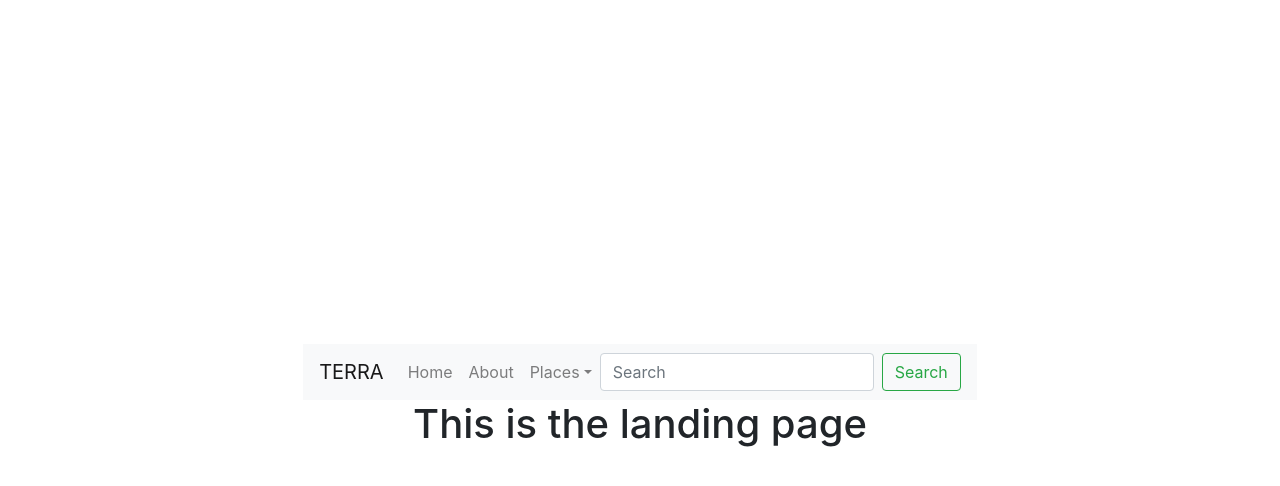
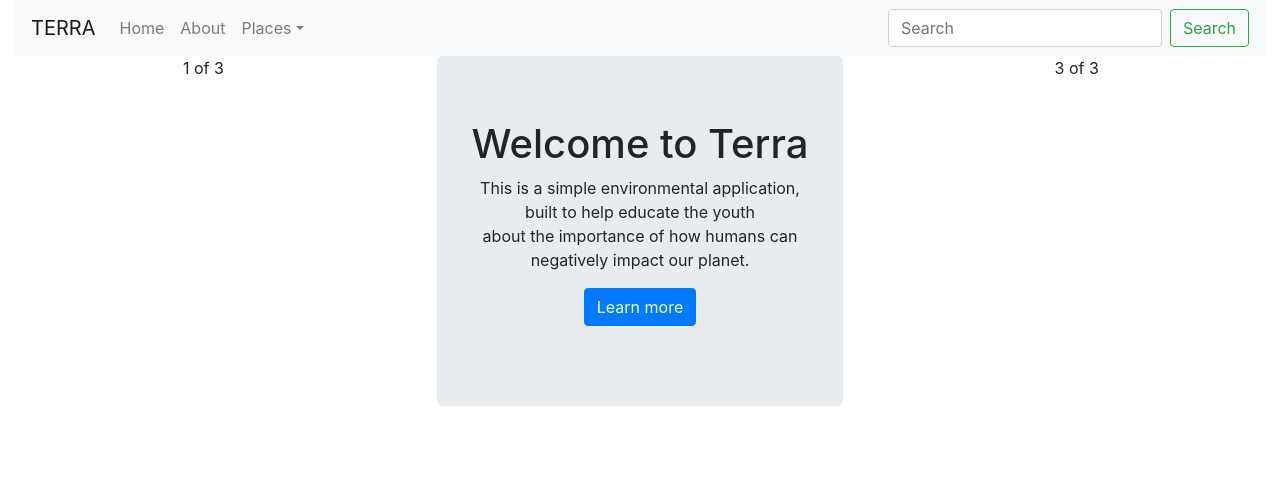
Before and after one commit to mdn102/terra, a Next.js app in the folder terra/: page / in a window 1280 px wide. Shown: the top 486 px of the page. Built offline with nearby package versions, Linux system fonts and the light colour scheme.

Commit message:
Changed layout, created userInterface component

```diff
--- /dev/null
+++ b/terra/components/UserInterface.js
@@ -0,0 +1,37 @@
+import React from 'react';
+import { Container, Row, Col, Jumbotron, Button } from 'react-bootstrap';
+
+const userInterface = () => {
+  return (
+    <div className="center">
+      <Row>
+        <Col>1 of 3</Col>
+        <Col>
+          <Jumbotron>
+            <div className="jumbo">
+              <h1>Welcome to Terra</h1>
+              <p>
+                This is a simple environmental application, built to help
+                educate the youth
+                <br />
+                about the importance of how humans can negatively impact our
+                planet.
+              </p>
+              <p>
+                <Button variant="primary">Learn more</Button>
+              </p>
+            </div>
+          </Jumbotron>
+        </Col>
+        <Col>3 of 3</Col>
+      </Row>
+      <style jsx>{`
+        .center {
+          text-align: center;
+        }
+      `}</style>
+    </div>
+  );
+};
+
+export default userInterface;
--- a/terra/pages/index.js
+++ b/terra/pages/index.js
@@ -1,12 +1,21 @@
-import Head from 'next/head'
-import styles from '../styles/Home.module.css'
-import Nav from '../components/Nav'
+import Head from 'next/head';
+import styles from '../styles/Home.module.css';
+import Nav from '../components/Nav';
+import UserInterface from '../components/UserInterface';
+import Jumbotron from 'react-bootstrap/Jumbotron';
+import Button from 'react-bootstrap/Button';
 
 export default function Home() {
   return (
-    <div className={styles.container}>
+    <div>
       <Nav />
-      <h1>This is the landing page</h1>
+      <UserInterface />
+      <style jsx>{`
+      .jumbo {
+        text-align: center;
+      }
+    `}</style>
     </div>
-  )
+
+  );
 }
```
